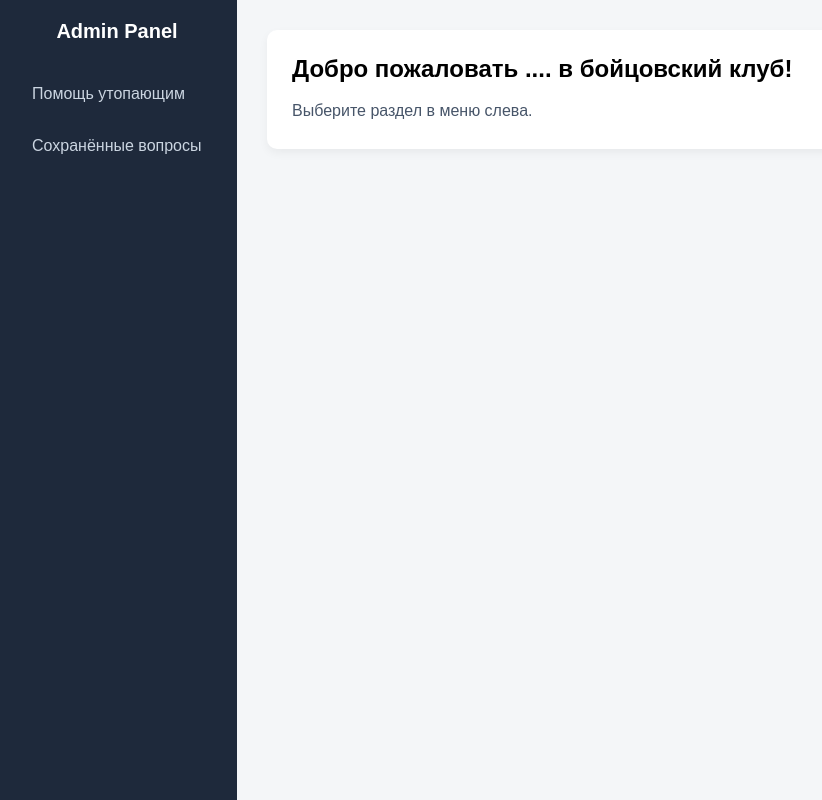
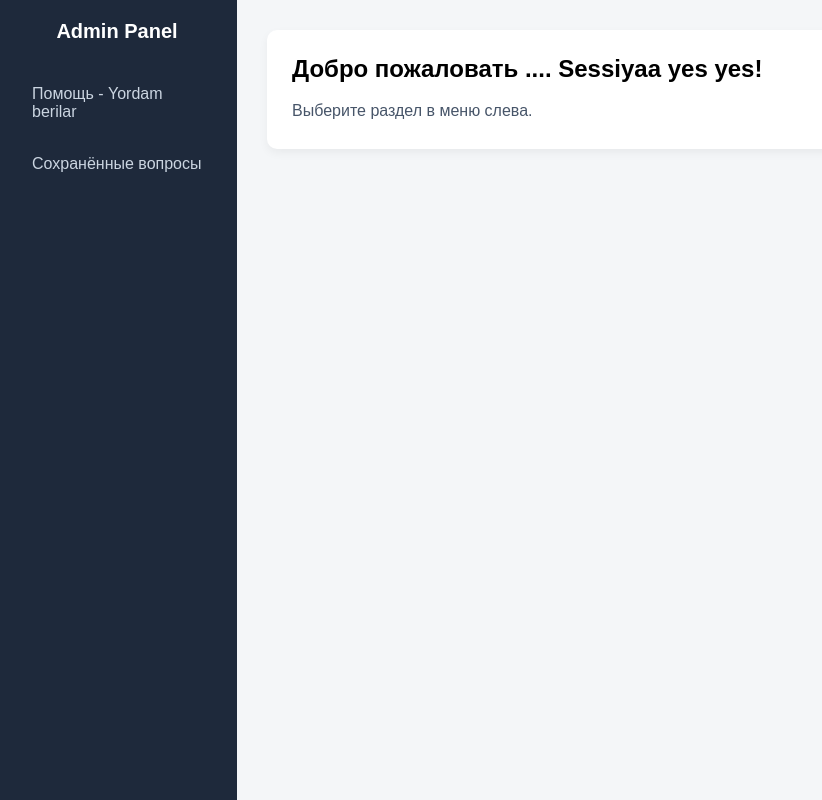
Before and after one commit to Anonim3209/Anonim3209, a website: page public/admin-panel.html in a window 1280 px wide. Shown: the whole page, without its empty margins (3-825 px from the left). Drawn offline with Linux system fonts and the light colour scheme.

Commit message:
Update admin panel links and welcome message

```diff
--- a/public/admin-panel.html
+++ b/public/admin-panel.html
@@ -92,14 +92,14 @@
       <aside class="sidebar">
         <h2>Admin Panel</h2>
         <nav class="menu">
-          <a id="answer-link" href="">Помощь утопающим</a>
+          <a id="answer-link" href="">Помощь - Yordam berilar</a>
           <a id="saved-questions" href="#saved">Сохранённые вопросы</a>
         </nav>
       </aside>
 
       <main class="content">
         <section class="page default">
-          <h1>Добро пожаловать .... в бойцовский клуб!</h1>
+          <h1>Добро пожаловать .... Sessiyaa yes yes!</h1>
           <p>Выберите раздел в меню слева.</p>
         </section>
       </main>
```
